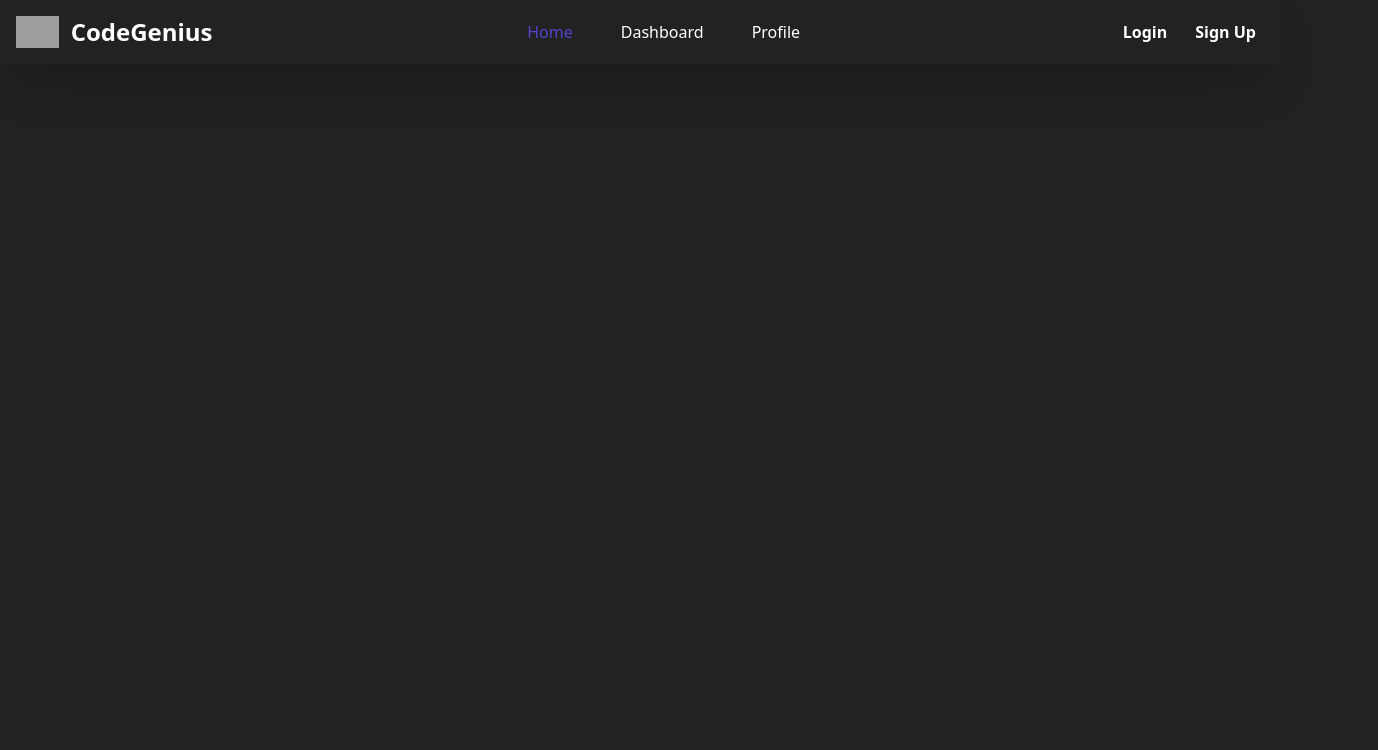
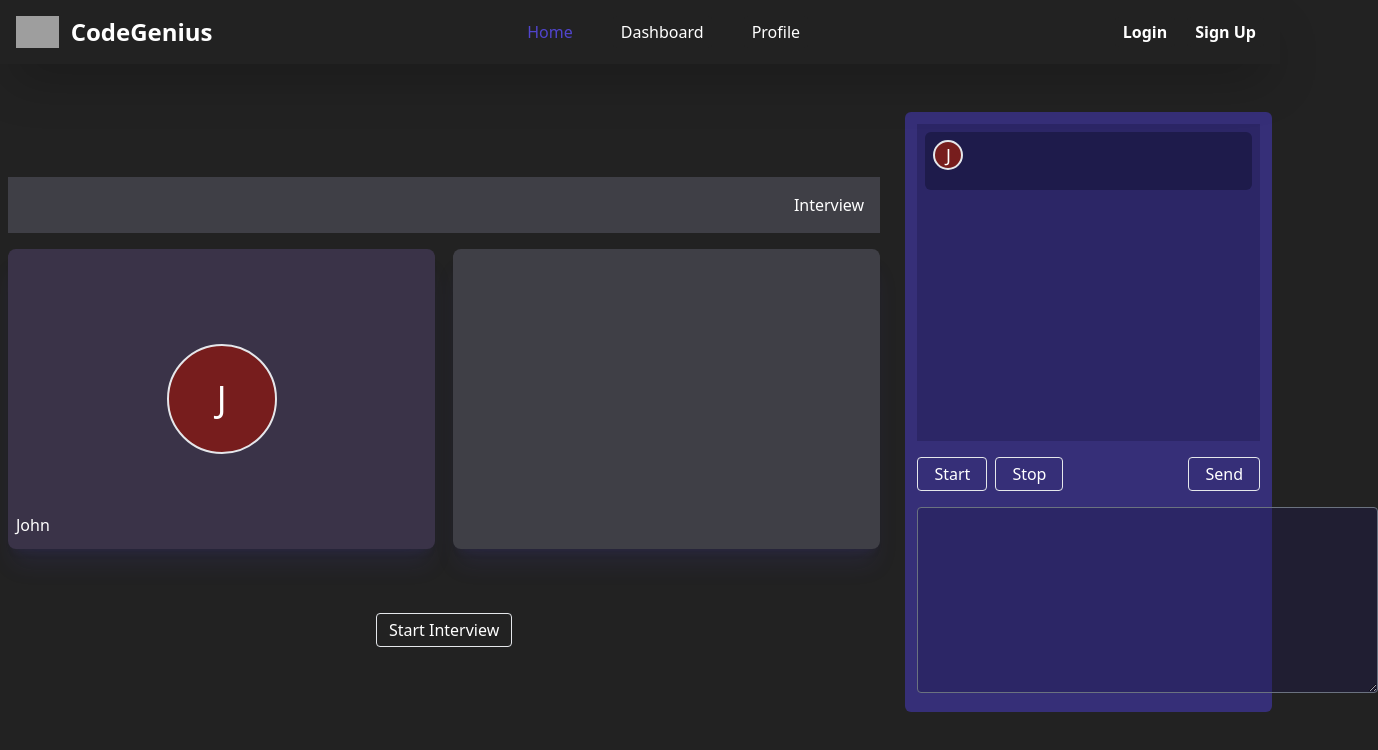
Before and after one commit to Tapishagrawal/codeGenius, a React (Vite) app in the folder frontend/: page /assessment-interview in a window 1280 px wide. Shown: the top 750 px of the page, 1378 px wide, since content can reach past the window. Built offline with nearby package versions, Linux system fonts and the light colour scheme; grey boxes are pictures that could not be loaded.

Commit message:
add interview dashboard

```diff
--- a/frontend/src/components/Navbar.tsx
+++ b/frontend/src/components/Navbar.tsx
@@ -1,7 +1,7 @@
 import { Link } from "react-router-dom"
 export const Navbar = () => {
     return (
-        <nav className=" border-gray-200 fixed top-0 left-0 w-full shadow-2xl">
+        <nav className=" border-gray-200 fixed top-0 left-0 w-full shadow-2xl z-50">
             <div className="max-w-screen-xl flex flex-wrap items-center justify-between mx-auto p-4">
                 <Link to="/" className="flex items-center space-x-3 rtl:space-x-reverse">
                     <img src="https://flowbite.com/docs/images/logo.svg" className="h-8" alt="Flowbite Logo" />
--- a/frontend/src/pages/InterviewRoom.tsx
+++ b/frontend/src/pages/InterviewRoom.tsx
@@ -1,28 +1,80 @@
-import { useEffect } from "react";
+import { useEffect, useState } from "react";
 import { useDispatch, useSelector } from "react-redux";
 import { RootState } from "../redux/store";
 import { interviewStartPost } from "../redux/interviewReducer/action";
 import { Dispatch } from "redux";
 
 export const InterviewRoom = () => {
-    const { type, success, message, data, newQue } = useSelector((store: RootState) => {
+    const [textAreaData, setTextAreaData] = useState("");
+    const { type, success, message, data, newQue, isLoading } = useSelector((store: RootState) => {
         return {
             type: store.interviewReducer.type,
             success: store.interviewReducer.success,
             message: store.interviewReducer.message,
             data: store.interviewReducer.data,
             newQue: store.interviewReducer.newQue,
+            isLoading: store.interviewReducer.isLoading,
         }
     });
     const dispatch = useDispatch<Dispatch>()
+
+    const handleSendAnswer = () => {
+        const newConversation = {role:"user", content:textAreaData}
+    }
 
     useEffect(() => {
         // dispatch(interviewStartPost());
     }, [])
     console.log(type, success, message, data, newQue)
     return (
-        <div className="mt-28">
+        <div className="mt-28 mx-2">
+            <div className="flex justify-between items-center">
+                <div className="w-[69%]">
+                    <div className="mb-4 text-right bg-[#3F3F46] py-4 px-4">{type} Interview</div>
+                    <div className="flex w-full justify-between">
+                        <div className="relative w-[49%] flex justify-center items-center bg-[#3a3348] h-[300px] rounded-lg shadow-xl shadow-indigo-700/10">
+                            <div className="bg-red-900 w-[110px] h-[110px] flex justify-center items-center rounded-full text-4xl border-2">
+                                J
+                            </div>
+                            <span className="absolute left-2 bottom-3 bg-transparent">John</span>
+                        </div>
+                        <div className="w-[49%] h-[300px] bg-zinc-700 rounded-lg shadow-xl shadow-indigo-700/10">
 
+                        </div>
+                    </div>
+                    <div className="mt-16 text-center">
+                        {success === "Interview Started" ?
+                            <button onClick={() => dispatch(interviewStartPost())} className="border px-3 py-1 rounded hover:bg-red-600/30 hover:text-red-100 transition">{isLoading ? "Loading..." : "End Interview"}</button>
+                            :
+                            <button onClick={() => dispatch(interviewStartPost())} className="border px-3 py-1 rounded hover:bg-indigo-600/35 hover:text-indigo-200 transition">{isLoading ? "Loading..." : "Start Interview"}</button>
+                        }
+                    </div>
+                </div>
+                <div className="transcripts w-[29%] bg-indigo-900 h-[600px] rounded-md p-3">
+                    <div className="p-2 h-[55%] bg-indigo-950/40 overflow-x-scroll">
+                        <div className="p-2 bg-indigo-950 rounded-md">
+                            <div className="bg-red-900 w-[30px] h-[30px] flex justify-center items-center rounded-full text-lg border-2">
+                                J
+                            </div>
+                            <p className="mt-3 bg-transparent text-justify">
+                                {newQue}
+                            </p>
+                        </div>
+                    </div>
+                    <div className="bg-transparent my-4 flex justify-between items-center">
+                        <div className="bg-transparent flex gap-2">
+                            <button className="border px-4 py-1 rounded hover:bg-teal-600/40">Start</button>
+                            <button className="border px-4 py-1 rounded hover:bg-red-600/40">Stop</button>
+                        </div>
+                        <div className="bg-transparent">
+                            <button onClick={handleSendAnswer} className="border px-4 py-1 rounded hover:bg-green-600/40">Send</button>
+                        </div>
+                    </div>
+                    <div className="bg-transparent">
+                        <textarea onChange={(e)=>setTextAreaData(e.target.value)} placeholder="" name="answer" cols={42} rows={7} className="rounded font-semibold bg-indigo-950/40"/>
+                    </div>
+                </div>
+            </div>
         </div>
     )
 }
--- a/frontend/src/redux/actionType.ts
+++ b/frontend/src/redux/actionType.ts
@@ -2,3 +2,4 @@ export const CHANGE_INTTERVIEW_TYPE = "CHANGE_INTTERVIEW_TYPE";
 export const INTERVIEW_REQUEST = "INTERVIEW_REQUEST";
 export const INTERVIEW_FAILIURE = "INTERVIEW_FAILIURE";
 export const INTERVIEW_START_POST_REQUEST = "INTERVIEW_START_POST_REQUEST";
+export const INTERVIEW_UPDATE_PATCH_REQUEST = "INTERVIEW_UPDATE_PATCH_REQUEST";
--- a/frontend/src/redux/interviewReducer/action.ts
+++ b/frontend/src/redux/interviewReducer/action.ts
@@ -1,5 +1,5 @@
 import axios from "axios";
-import { INTERVIEW_FAILIURE, INTERVIEW_REQUEST, INTERVIEW_START_POST_REQUEST } from "../actionType";
+import { INTERVIEW_FAILIURE, INTERVIEW_REQUEST, INTERVIEW_START_POST_REQUEST, INTERVIEW_UPDATE_PATCH_REQUEST } from "../actionType";
 
 const URL = "http://localhost:4500";
 
@@ -9,10 +9,24 @@ export const interviewStartPost = () => async (dispatch: any) => {
         let res = await axios.post(`${URL}/interview/start`);
         dispatch({
             type: INTERVIEW_START_POST_REQUEST,
-            payload: { success: res.data.success, message: res.data.message, data: res.data.data, newQue: res.data.newQue }
+            payload: { success: res.data.success }
         });
     } catch (error) {
         dispatch({ type: INTERVIEW_FAILIURE });
         console.log(error);
     }
 };
+
+export const interviewUpdatePatch = (id: String, data: Object) => async (dispatch: any) => {
+    try {
+        dispatch({ type: INTERVIEW_REQUEST });
+        let res = await axios.patch(`${URL}/interview/update/${id}`, data);
+        dispatch({
+            type: INTERVIEW_UPDATE_PATCH_REQUEST,
+            payload: { success: res.data.success }
+        });
+    } catch (error) {
+        dispatch({ type: INTERVIEW_FAILIURE });
+        console.log(error);
+    }
+};
```
Also changed, not shown: 1 other file (tests, documents, lock files or other folders).
